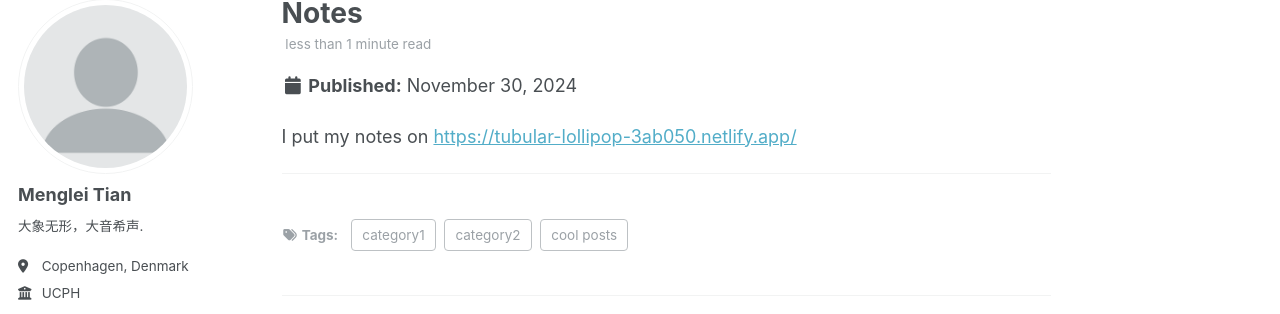
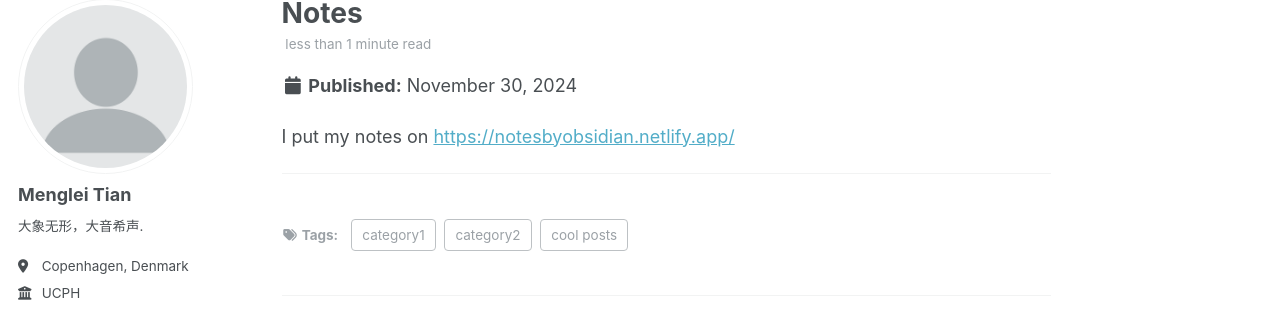
Before and after one commit to Corvus-coronoides/Menglei-Tian.github.io, a Jekyll site: the page built from _posts/2013-08-14-blog-post-2.md, in a window 1280 px wide and 900 px high. Shown: the part 107-421 px from the top of the window. Built offline with Jekyll 4.4.1, drawn with Linux system fonts in a browser that asks for light colours; some web fonts are replaced; part of the change alters nothing that is shown.

Commit message:
Update 2013-08-14-blog-post-2.md

```diff
--- a/_posts/2013-08-14-blog-post-2.md
+++ b/_posts/2013-08-14-blog-post-2.md
@@ -8,7 +8,7 @@ tags:
   - category2
 ---
 
-I put my notes on [https://tubular-lollipop-3ab050.netlify.app/](https://notesbyobsidian.netlify.app/)
+I put my notes on [https://notesbyobsidian.netlify.app/](https://notesbyobsidian.netlify.app/)
 
 
 ------
```
